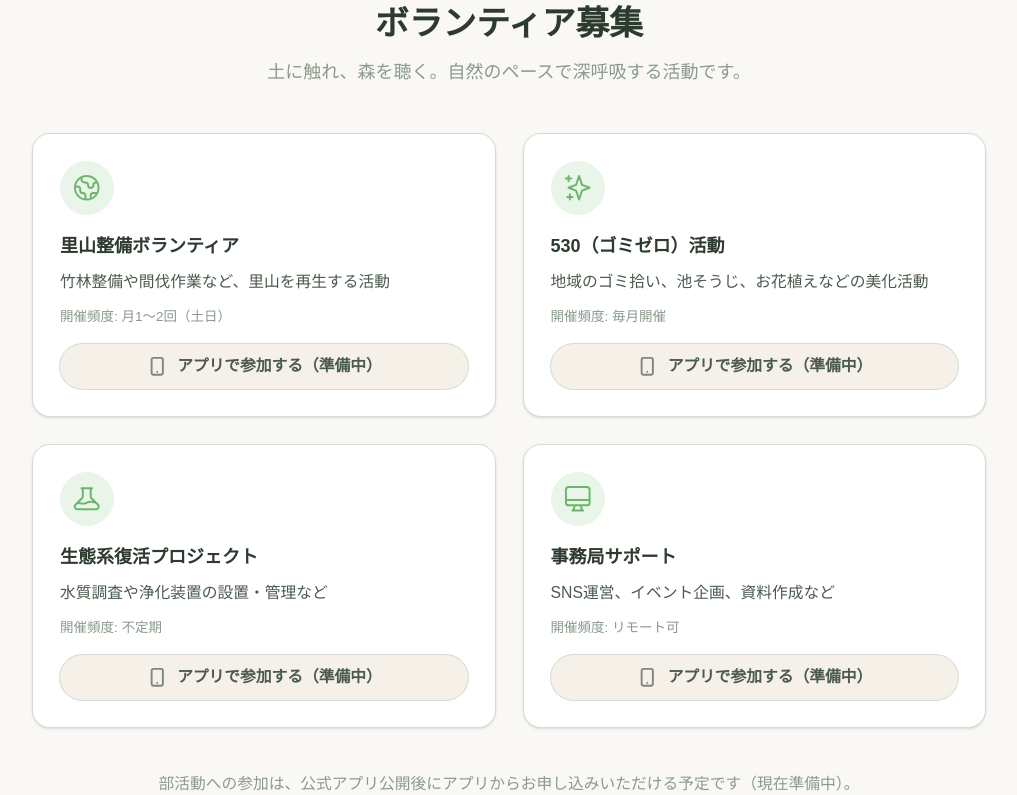
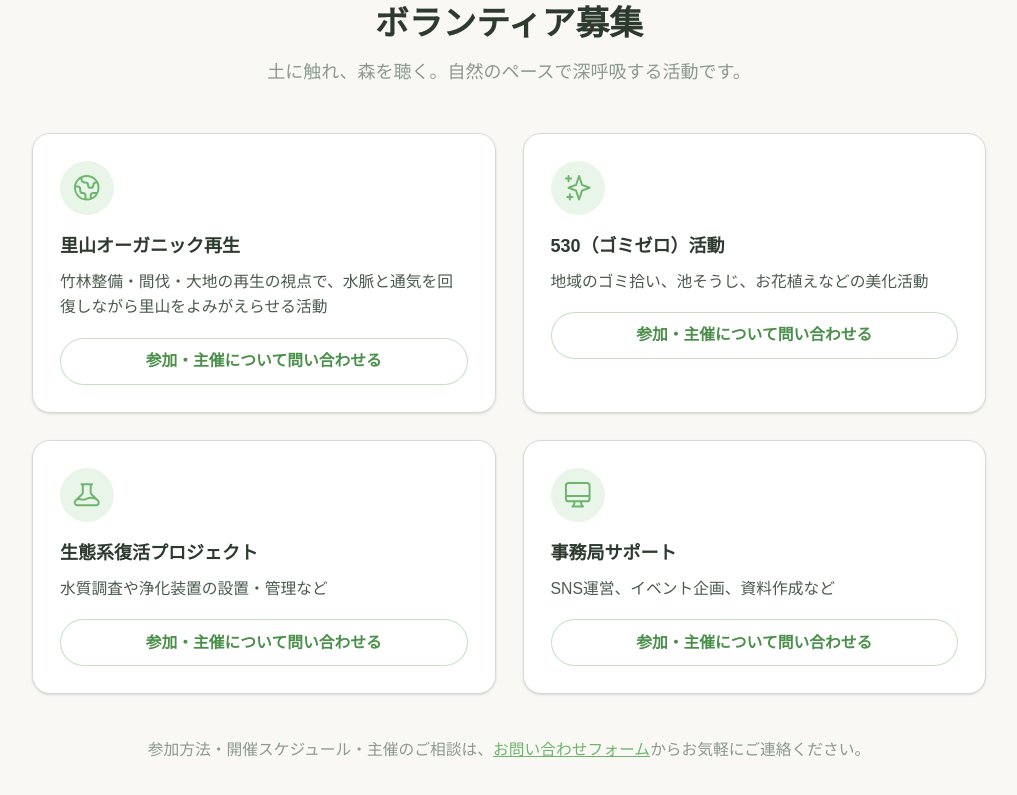
Before and after one commit to haitakamak-cmyk/earth-savers-web, a Next.js app: page /join in a window 1280 px wide. Shown: the part 2600-3395 px from the top of the page, without its empty margins (131-1148 px from the left). Built offline with nearby package versions, Linux system fonts and the light colour scheme; a web font is replaced by a local one.

Commit message:
chore: earth-savers-web の未コミット変更をまとめて反映

```diff
--- a/src/app/join/page.tsx
+++ b/src/app/join/page.tsx
@@ -11,7 +11,6 @@ export const metadata: Metadata = {
 };
 
 const APP_DONATE_URL = "https://app.earth-savers.org/donate";
-const APP_CLUBS_URL = "https://app.earth-savers.org/clubs";
 const BANK_DONATION_INFO_HREF = "/join/bank-donation";
 /** For Good クラウドファンディング（リリース直前にプロジェクト継続中・ID を再確認すること） */
 const CROWDFUNDING_URL = "https://for-good.net/project/1003493";
@@ -30,25 +29,6 @@ function ExternalLinkIcon({ className }: { className?: string }) {
         strokeLinejoin="round"
         strokeWidth={2}
         d="M10 6H6a2 2 0 00-2 2v10a2 2 0 002 2h10a2 2 0 002-2v-4M14 4h6m0 0v6m0-6L10 14"
-      />
-    </svg>
-  );
-}
-
-function AppClubIcon({ className }: { className?: string }) {
-  return (
-    <svg
-      className={className}
-      fill="none"
-      stroke="currentColor"
-      viewBox="0 0 24 24"
-      aria-hidden
-    >
-      <path
-        strokeLinecap="round"
-        strokeLinejoin="round"
-        strokeWidth={2}
-        d="M12 18h.01M8 21h8a2 2 0 002-2V5a2 2 0 00-2-2H8a2 2 0 00-2 2v14a2 2 0 002 2z"
       />
     </svg>
   );
@@ -87,9 +67,8 @@ function ArrowCircleIcon({ className }: { className?: string }) {
 
 const volunteerActivities = [
   {
-    title: "里山整備ボランティア",
-    description: "竹林整備や間伐作業など、里山を再生する活動",
-    schedule: "月1〜2回（土日）",
+    title: "里山オーガニック再生",
+    description: "竹林整備・間伐・大地の再生の視点で、水脈と通気を回復しながら里山をよみがえらせる活動",
     icon: (
       <svg className="w-7 h-7" fill="none" stroke="currentColor" viewBox="0 0 24 24">
         <path strokeLinecap="round" strokeLinejoin="round" strokeWidth={1.5} d="M3.055 11H5a2 2 0 012 2v1a2 2 0 002 2 2 2 0 012 2v2.945M8 3.935V5.5A2.5 2.5 0 0010.5 8h.5a2 2 0 012 2 2 2 0 104 0 2 2 0 012-2h1.064M15 20.488V18a2 2 0 012-2h3.064M21 12a9 9 0 11-18 0 9 9 0 0118 0z" />
@@ -99,7 +78,6 @@ const volunteerActivities = [
   {
     title: "530（ゴミゼロ）活動",
     description: "地域のゴミ拾い、池そうじ、お花植えなどの美化活動",
-    schedule: "毎月開催",
     icon: (
       <svg className="w-7 h-7" fill="none" stroke="currentColor" viewBox="0 0 24 24">
         <path strokeLinecap="round" strokeLinejoin="round" strokeWidth={1.5} d="M5 3v4M3 5h4M6 17v4m-2-2h4m5-16l2.286 6.857L21 12l-5.714 2.143L13 21l-2.286-6.857L5 12l5.714-2.143L13 3z" />
@@ -109,7 +87,6 @@ const volunteerActivities = [
   {
     title: "生態系復活プロジェクト",
     description: "水質調査や浄化装置の設置・管理など",
-    schedule: "不定期",
     icon: (
       <svg className="w-7 h-7" fill="none" stroke="currentColor" viewBox="0 0 24 24">
         <path strokeLinecap="round" strokeLinejoin="round" strokeWidth={1.5} d="M19.428 15.428a2 2 0 00-1.022-.547l-2.387-.477a6 6 0 00-3.86.517l-.318.158a6 6 0 01-3.86.517L6.05 15.21a2 2 0 00-1.806.547M8 4h8l-1 1v5.172a2 2 0 00.586 1.414l5 5c1.26 1.26.367 3.414-1.415 3.414H4.828c-1.782 0-2.674-2.154-1.414-3.414l5-5A2 2 0 009 10.172V5L8 4z" />
@@ -119,7 +96,6 @@ const volunteerActivities = [
   {
     title: "事務局サポート",
     description: "SNS運営、イベント企画、資料作成など",
-    schedule: "リモート可",
     icon: (
       <svg className="w-7 h-7" fill="none" stroke="currentColor" viewBox="0 0 24 24">
         <path strokeLinecap="round" strokeLinejoin="round" strokeWidth={1.5} d="M9.75 17L9 20l-1 1h8l-1-1-.75-3M3 13h18M5 17h14a2 2 0 002-2V5a2 2 0 00-2-2H5a2 2 0 00-2 2v10a2 2 0 002 2z" />
@@ -404,43 +380,23 @@ export default function JoinPage() {
                 <p className="mt-2 text-sm text-text-secondary leading-relaxed">
                   {activity.description}
                 </p>
-                <p className="mt-3 text-xs text-text-muted">
-                  開催頻度: {activity.schedule}
-                </p>
-                {APP_EXTERNAL_LINKS_READY ? (
-                  <a
-                    href={APP_CLUBS_URL}
-                    target="_blank"
-                    rel="noopener noreferrer"
-                    className="mt-4 inline-flex w-full items-center justify-center gap-2 rounded-full bg-wakakusa py-2.5 text-sm font-semibold text-white transition-colors hover:bg-wakakusa-dark"
-                  >
-                    <AppClubIcon className="h-5 w-5 shrink-0" />
-                    アプリで参加する
-                  </a>
-                ) : (
-                  <p
-                    className="mt-4 flex w-full items-center justify-center gap-2 rounded-full bg-ivory-warm py-2.5 text-sm font-semibold text-text-secondary ring-1 ring-border"
-                    role="status"
-                  >
-                    <AppClubIcon className="h-5 w-5 shrink-0 opacity-70" />
-                    アプリで参加する（準備中）
-                  </p>
-                )}
+                <Link
+                  href="/contact"
+                  className="mt-4 inline-flex w-full items-center justify-center gap-1.5 rounded-full border border-wakakusa/40 bg-white py-2.5 text-sm font-semibold text-wakakusa-dark transition-colors hover:bg-wakakusa-light/40"
+                >
+                  参加・主催について問い合わせる
+                </Link>
               </div>
             ))}
           </div>
 
           <div className="mt-10 text-center">
             <p className="text-sm text-text-muted">
-              {APP_EXTERNAL_LINKS_READY
-                ? "公式アプリの「部活動」から参加したい部を選び、お気軽にご参加ください。"
-                : "部活動への参加は、公式アプリ公開後にアプリからお申し込みいただける予定です（現在準備中）。"}
-              <br />
-              ご質問は{" "}
+              参加方法・開催スケジュール・主催のご相談は、
               <Link href="/contact" className="text-wakakusa underline">
-                お問い合わせ
-              </Link>{" "}
-              からどうぞ。
+                お問い合わせフォーム
+              </Link>
+              からお気軽にご連絡ください。
             </p>
           </div>
         </div>
--- a/src/lib/topic-entries.ts
+++ b/src/lib/topic-entries.ts
@@ -32,7 +32,7 @@ export const TOPIC_SERIES_LIST: readonly TopicSeriesListItem[] = [
     key: "dam-and-rivers",
     title: "ダムと川のこれから——3,000基の再評価と、日本の治水を問い直すとき",
     overview:
-      "2018年、熊本県の荒瀬ダムが撤去された。翌年から球磨川の干潟に砂が戻り、川底の生物種が10年前の7倍に増えた。日本には河川法上のダムだけで約1,500基。竣工50年を超えたものが2割を占め、堆砂で洪水調節容量を失いつつあるものは300基を超える。世界では欧州・米国が撤去を戦略として進め、一方で日本はダム再生ビジョンに「撤去」という語すらない。この連載で老朽化・堆砂・既得構造・制度案までをたどり、3,000基を流域の水循環と安全から問い直す記録とした。",
+      "2018年、熊本県の荒瀬ダムが撤去された。翌年から球磨川の干潟に砂が戻り、川底の生物種が10年前の7倍に増えた。日本には約3,000基のダムがある。竣工50年を超えたものが2割を占め、堆砂で洪水調節容量を失いつつあるものは300基を超える。世界では欧州・米国が撤去を戦略として進め、一方で日本はダム再生ビジョンに「撤去」という語すらない。この連載で老朽化・堆砂・既得構造・制度案までをたどり、3,000基を流域の水循環と安全から問い直す記録とした。",
     episodeSlugs: [
       "dam-reassessment",
       "dam-reassessment-2",
```
